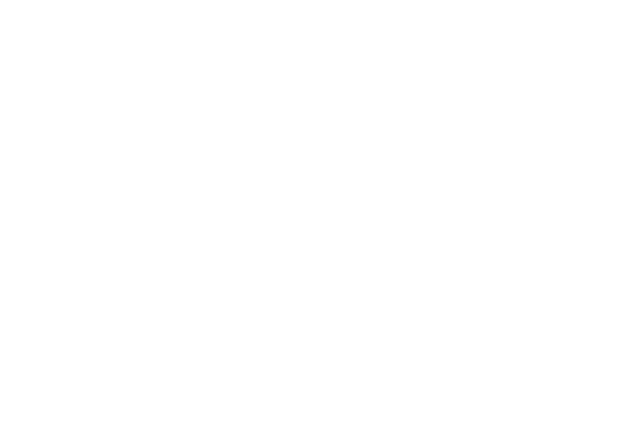
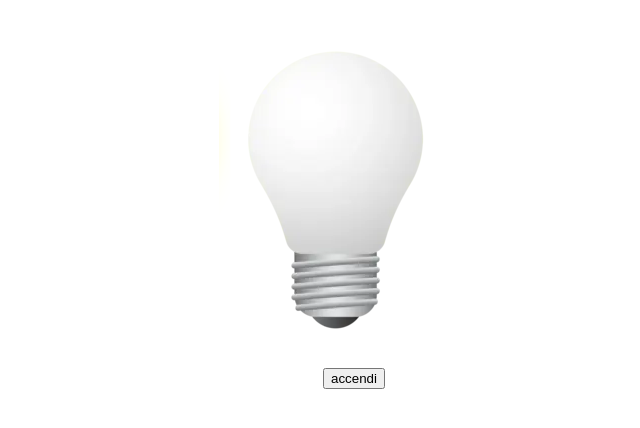
Before and after one commit to RiccardoFiacco/js-dom-1, a plain HTML site: page index.html in a window 1280 px wide. Shown: the whole page, without its empty margins (286-926 px from the left). Drawn offline with Linux system fonts and the light colour scheme.

Commit message:
add the html element and the css file

```diff
--- /dev/null
+++ b/css/style.css
@@ -0,0 +1,9 @@
+.flex {
+    display: flex;
+}
+.justify-center {
+    justify-content: center;
+}
+.align-center{
+    align-items: center;
+}
--- a/index.html
+++ b/index.html
@@ -3,8 +3,15 @@
     <meta charset="UTF-8">
     <meta name="viewport" content="width=device-width, initial-scale=1.0">
     <title>JS dom 1</title>
+    <link rel="stylesheet" href="./css/style.css">
 </head>
 <body>
+    <div class="flex justify-center align-center">
+        <img src="./img/white_lamp.png" alt="lamp">
+    </div>
+    <div class="flex justify-center align-center">
+        <button>accendi</button>
+    </div>
     <script defer src="./js/script.js"></script>
 </body>
 </html>
```
